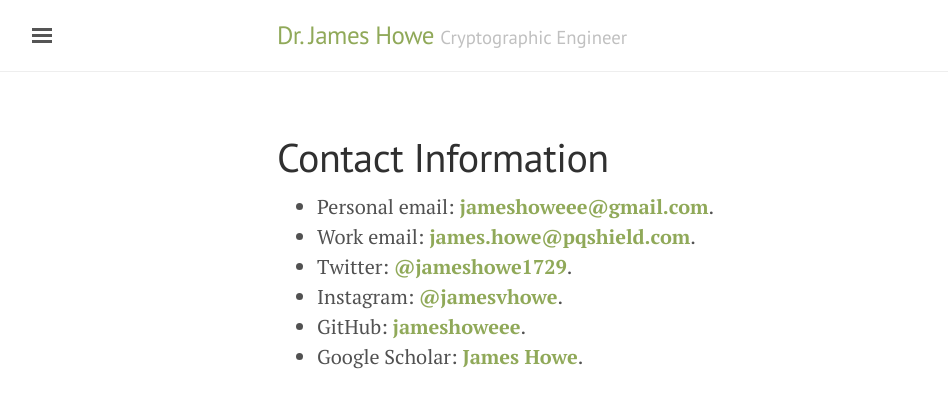
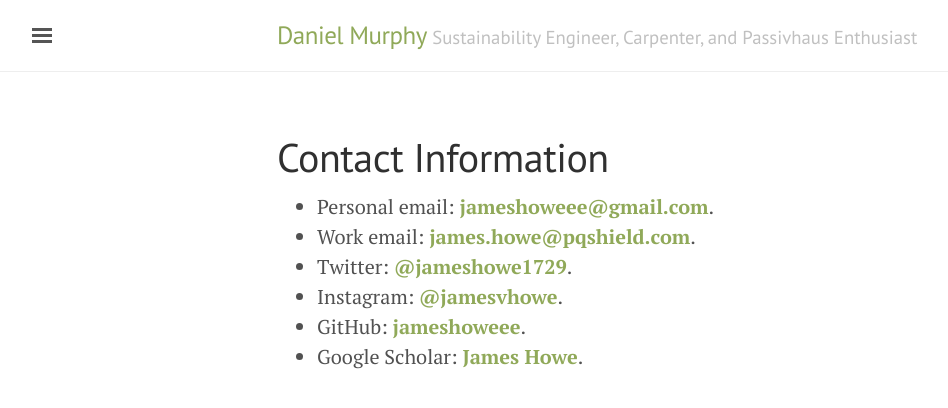
Before and after one commit to danielkmurphy/danielkmurphy.github.io, a Jekyll site: the page built from contact.md, in a window 1280 px wide. Shown: the top 408 px of the page, without its empty margins (3-951 px from the left). Built offline with Jekyll 4.4.1, drawn with Linux system fonts in a browser that asks for light colours.

Commit message:
Update _config.yml

```diff
--- a/_config.yml
+++ b/_config.yml
@@ -5,10 +5,10 @@ permalink:           pretty
 #relative_permalinks: true
 
 # Setup
-title:               Dr. James Howe
-tagline:             'Cryptographic Engineer'
+title:               Daniel Murphy
+tagline:             'Sustainability Engineer, Carpenter, and Passivhaus Enthusiast'
 description:         'Personal home pages'
-url:                 http://jameshowe.eu
+url:                 https://danielkmurphy.github.io
 #http://lanyon.getpoole.com
 baseurl:             ''
 #paginate:
@@ -16,8 +16,8 @@ baseurl:             ''
 
 # About/contact
 author:
-  name:              James Howe
-  email:             jameshoweee@gmail.com
+  name:              Daniel Murphy
+  email:             dannymurphy365@gmail.com
 
 # Custom vars
 #version:             1.0.0
```
